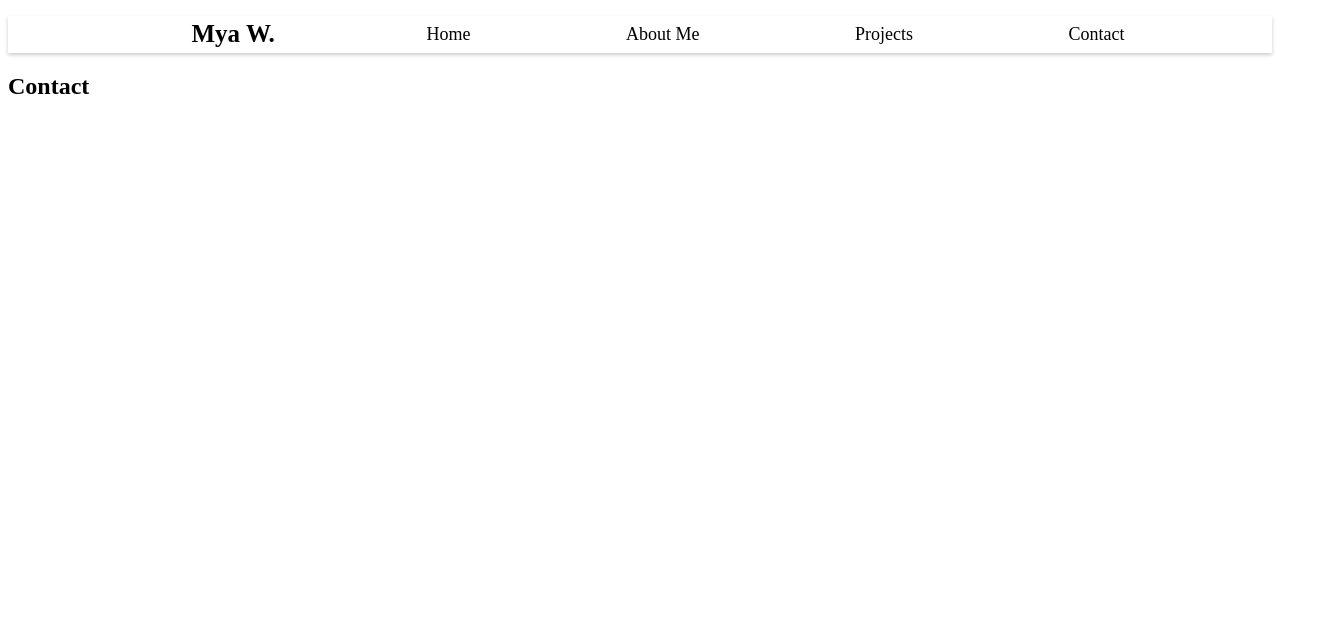
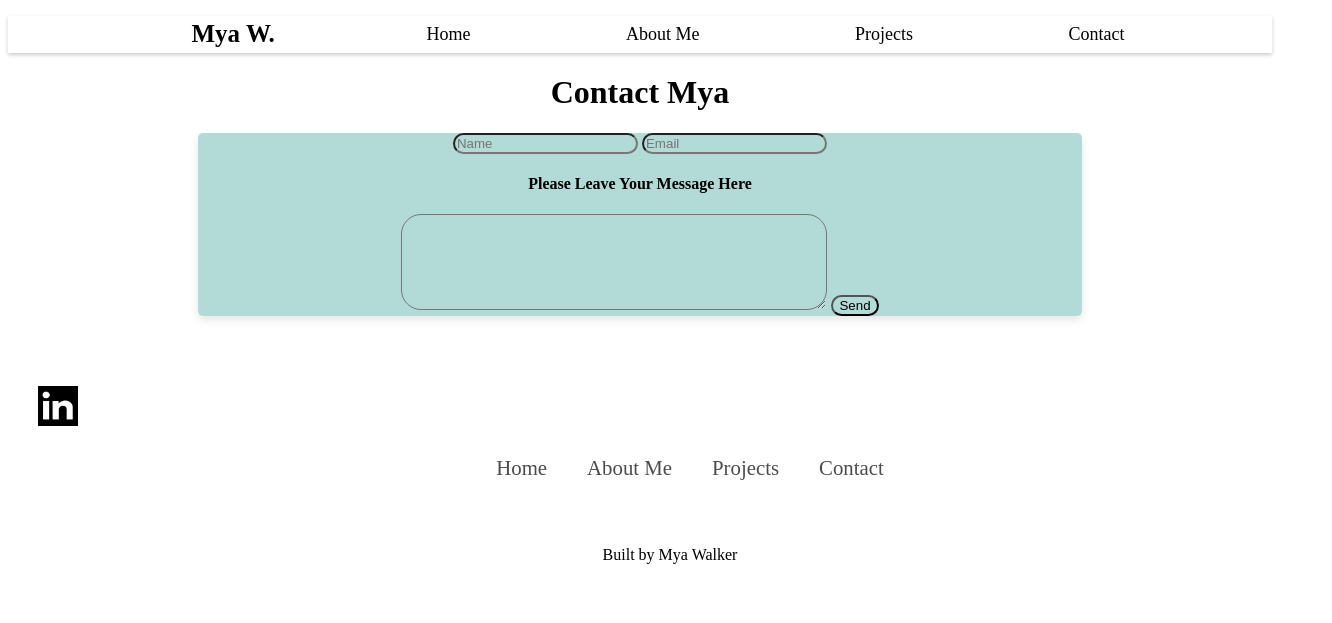
Before and after one commit to mfwalker21/portfolio, a plain HTML site: page Contact.html in a window 1280 px wide. Shown: the whole page, 1332 px wide, since content can reach past the window. Drawn offline with Linux system fonts and the light colour scheme.

Commit message:
portfolio

```diff
--- a/Contact.html
+++ b/Contact.html
@@ -17,8 +17,38 @@
         </ul>
     </nav>
 <main>
-<h2>Contact</h2>
+    <h1>Contact Mya</h1>
 </main>
+<div class="container">
+    <form>
+      <input type="text" id="Name" placeholder="Name" required/>
+      <input type="email" id="email" placeholder="Email" required/>
+      <h4>Please Leave Your Message Here</h4>
+      <textarea required></textarea>
+      <input type="submit" value="Send" id="button"/>
+    </form>
+  </div>
+  <footer>
+    <div class="footercontainer">
+        <div class="linkedin-icon">
+        <a href="https://www.linkedin.com/in/mya-walker/" target="_blank">
+            <img src="linkedin.PNG" alt="linkedin" class="linkedin-icon"> </a>
+    </div>
 
+    <div class="footernav">
+        <ul>
+            <li><a href="index.html">Home</a></li>
+            <li><a href="Aboutme.html">About Me</a></li>
+            <li><a href="Projects.html">Projects</a></li>
+            <li><a href="Contact.html">Contact</a></li>
+        </ul>
+    </div>
+
+    <div class="footerbottom">
+            <p>Built by Mya Walker</p>
+        </div>
+    </footer>
+    </body>
+    </html>
 </body>
 </html>
--- a/styles.css
+++ b/styles.css
@@ -1,3 +1,4 @@
+/* Main Nav */
 .logo {
     font-size: 25px;
     font-weight: 600;
@@ -22,6 +23,50 @@
 .navbar a:hover {
     text-decoration: underline;
 }
+h1{
+    text-align: center;
+}
+h2{
+    text-align: center;
+}
+/* Footer */
+.footercontainer{
+    width: 100%;
+    padding: 70px 30px 20px ;
+}
+.footernav{
+    margin: 30px 0;
+}
+.footernav ul{
+    display: flex;
+    justify-content: center;
+    list-style-type: none;
+    color: black;
+}
+.footernav ul li a{
+    color:black;
+    margin: 20px;
+    text-decoration: none;
+    font-size: 1.3em;
+    opacity: 0.7;
+    transition: 0.5s;
+}
+.footerbottom{
+    background-color: white;
+    padding: 20px;
+    text-align: center;
+}
+.footerbottom p{
+    color: black;
+}
+.linkedin-icon{
+    display: flex;
+    justify-content: center;
+    height: 40px;
+    width: 40px;
+}
+
+/* Home page */
 .homepage{
     display: flex;
     justify-content: space-between;
@@ -29,12 +74,45 @@
     width: 70%;
     text-align: center;
     font-size: 30px;
+    gap: 40px;
 }
 .homepage img{
     height: 400px;
     box-shadow: 0 2px 4px 0 rgba(0,0,0,.2);
 }
-
+/* Contact Form */
+.container {
+    width: 70%;
+    margin: auto;
+    text-align: center;
+    background-color: rgb(178, 218, 214);
+    border-radius: 5px;
+    box-shadow: 0px 4px 10px rgba(0, 0, 0, 0.1);
+    justify-content: center;
+}
+.container form textarea{
+    background: transparent;
+  height: 90px;
+  width: 420px;
+  justify-self: center;
+  border-radius: 20px;
+}
+.container input{
+    background: transparent;
+    border-radius: 20px;
+}
+/* About Me */
+.resume .bttn{
+    display: inline-block;
+    padding: 12px 30px;
+    font-size: 18px;
+    font-weight: bold;
+    text-decoration:none;
+    border-radius: 50px;
+    color:black;
+    background-color: rgb(178, 218, 214); overflow: hidden;
+}
+/* Projects */
 .doggallery{
     display: flex;
     flex-direction: row;
@@ -42,4 +120,5 @@
     width: 100;
     max-width: 350px;
     height: 300px;
+    box-shadow: 0 2px 4px 0 rgba(0,0,0,.2);
 }
```
Also changed, not shown: Aboutme.html (+26 -5 lines), Projects.html (+23 -1 lines), index.html (+24 -2 lines).
